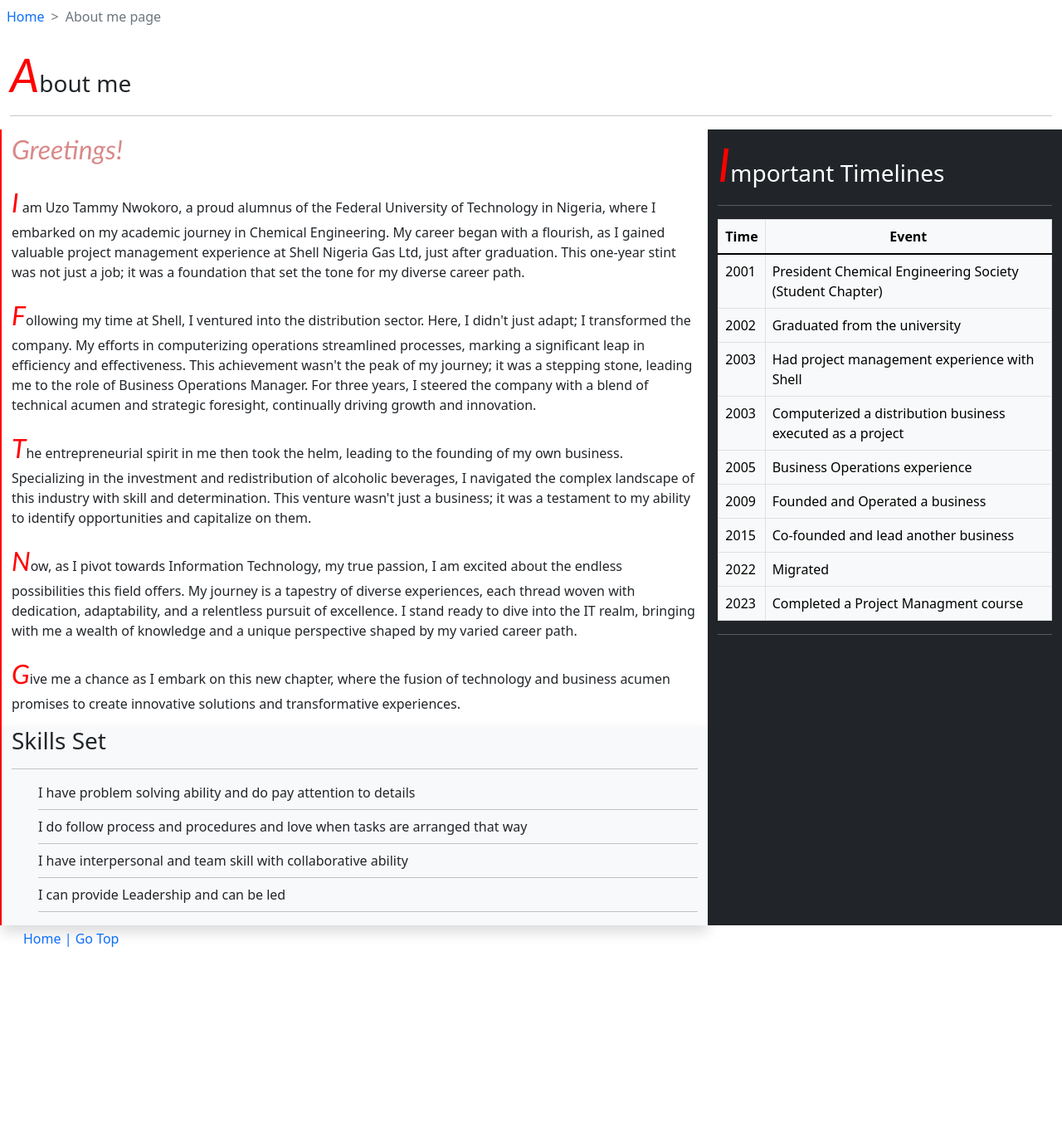
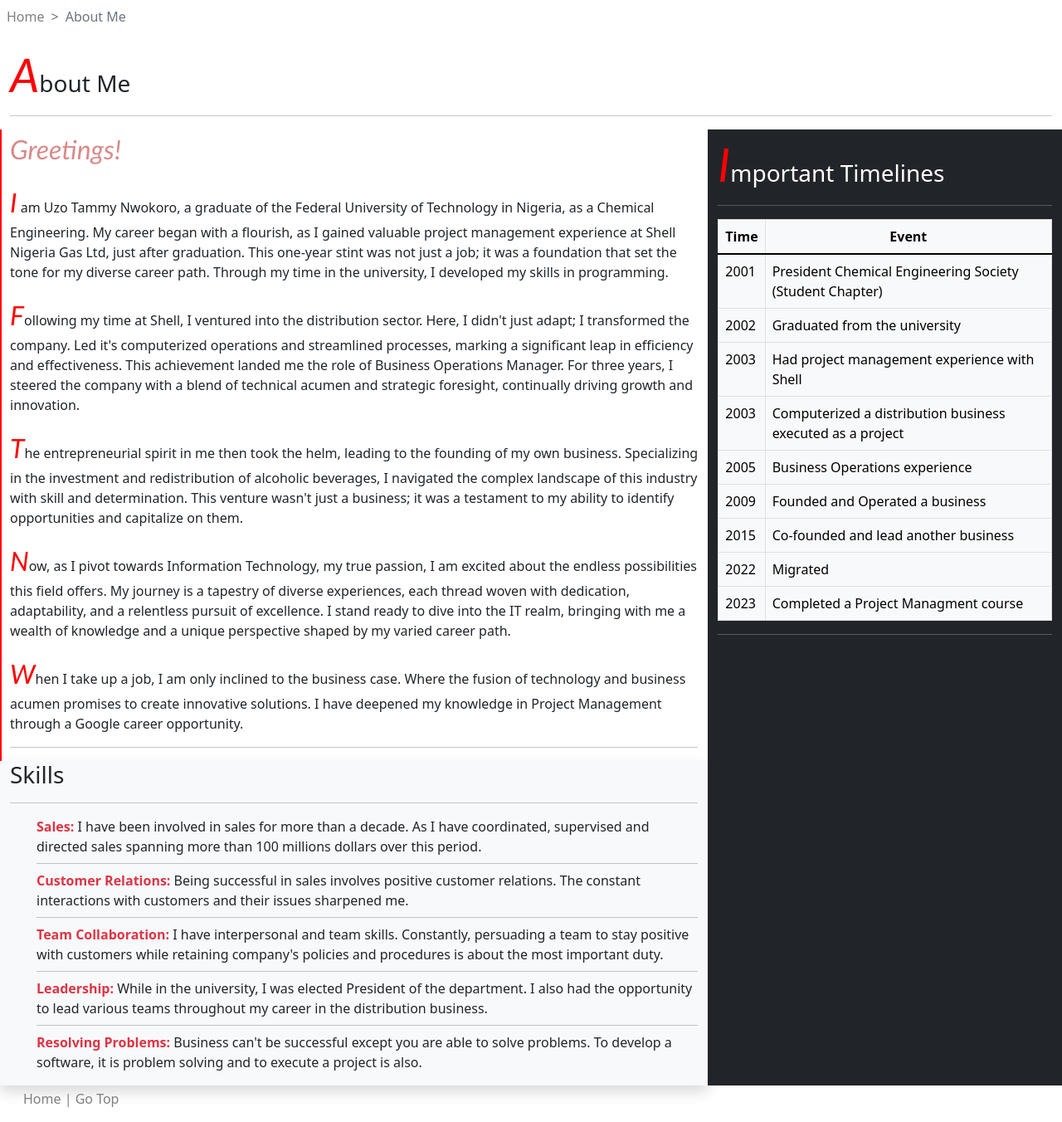
Before and after one commit to UzoTammy/nwokoro, a Django app: page /aboutme/ in a window 1280 px wide. Shown: the whole page at 83% size. Before the commit the page ends 1141 px from the top, so only its background shows below. Run offline with Django 5.2, Linux system fonts and the light colour scheme.

Commit message:
Keeping the site updated

```diff
--- a/core/templates/core/aboutme.html
+++ b/core/templates/core/aboutme.html
@@ -5,29 +5,29 @@
 <nav class="nav nav-dark m-2" style="--bs-breadcrumb-divider: '>';" aria-label="breadcrumb">
     <ol class="breadcrumb">
       <li class="breadcrumb-item"><a href="{% url 'index' %}">Home</a></li>
-      <li class="breadcrumb-item active" aria-current="page">About me page</li>
+      <li class="breadcrumb-item active" aria-current="page">About Me</li>
     </ol>
 </nav>
 <div class="container-fluid">
-    <h3 class="first-letter">About me</h3>
+    <h3 class="first-letter">About Me</h3>
     <hr>
 
     <div class="row">
         <div class="col-sm-8 left-border-line">
             <p class="first-line"> Greetings!</p>
             <p class="first-letter">
-                I am Uzo Tammy Nwokoro, a proud alumnus of the Federal University of Technology in Nigeria,
-                where I embarked on my academic journey in Chemical Engineering. My career began with a flourish, as I
+                I am Uzo Tammy Nwokoro, a graduate of the Federal University of Technology in Nigeria,
+                as a Chemical Engineering. My career began with a flourish, as I
                 gained valuable project management experience at Shell Nigeria Gas Ltd, just after graduation. This
                 one-year stint was not just a job; it was a foundation that set the tone for my diverse career path.
+                Through my time in the university, I developed my skills in programming.
             </p>
             <p class="first-letter">
                 Following my time at Shell, I ventured into the distribution sector. Here, I didn't just adapt; I
-                transformed the company. My efforts in computerizing operations streamlined processes, marking a
-                significant leap in efficiency and effectiveness. This achievement wasn't the peak of my journey; it was
-                a stepping stone, leading me to the role of Business Operations Manager. For three years, I steered the
-                company with a blend of technical acumen and strategic foresight, continually driving growth and
-                innovation.
+                transformed the company. Led it's computerized operations and streamlined processes, marking a
+                significant leap in efficiency and effectiveness. This achievement landed me the role of Business Operations Manager.
+                For three years, I steered the company with a blend of technical acumen and strategic foresight, continually driving growth
+                and innovation.
             </p>
             <p class="first-letter">
                 The entrepreneurial spirit in me then took the helm, leading to the founding of my own business.
@@ -42,24 +42,39 @@
                 realm, bringing with me a wealth of knowledge and a unique perspective shaped by my varied career path.
             </p>
             <p class="first-letter">
-                Give me a chance as I embark on this new chapter, where the fusion of technology and business acumen
-                promises to
-                create innovative solutions and transformative experiences.
+                When I take up a job, I am only inclined to the business case. Where the fusion of technology and business acumen
+                promises to create innovative solutions. I have deepened my knowledge in Project Management through a Google
+                career opportunity.
             </p>
+            <hr>
             <!-- skills -->
             <div class="row shadow">
                 <div class="col bg-light">
-                    <h3>Skills Set</h3>
+                    <h3>Skills</h3>
                     <hr>
                     <ul>
-                        <li>I have problem solving ability and do pay attention to details</li>
+                        <li><b class="text-danger">Sales:</b> I have been involved in sales for more than a decade.
+                            As I have coordinated, supervised and directed sales spanning more than
+                            100 millions dollars over this period.
+                        </li>
                         <hr class="dropdown-divider">
-                        <li>I do follow process and procedures and love when tasks are arranged that way</li>
+                        <li><b class="text-danger">Customer Relations:</b> Being successful in sales involves positive customer relations.
+                            The constant interactions with customers and their issues sharpened me.
+                        </li>
                         <hr class="dropdown-divider">
-                        <li>I have interpersonal and team skill with collaborative ability</li>
+                        <li><b class="text-danger">Team Collaboration:</b> I have interpersonal and team skills. Constantly, persuading a team to stay
+                            positive with customers while retaining company's policies and procedures is about the most
+                            important duty.
+                        </li>
                         <hr class="dropdown-divider">
-                        <li>I can provide Leadership and can be led</li>
+                        <li><b class="text-danger">Leadership:</b> While in the university, I was elected President of the department.
+                            I also had the opportunity to lead various teams throughout my career in the distribution business.
+                        </li>
                         <hr class="dropdown-divider">
+                        <li><b class="text-danger">Resolving Problems:</b> Business can't be successful except you are able to solve problems.
+                            To develop a software, it is problem solving and to execute a project is also.
+                        </li>
+
                     </ul>
                 </div>
             </div>
--- a/core/templates/core/base.html
+++ b/core/templates/core/base.html
@@ -11,7 +11,7 @@
     <style>
         .container-grid-row {
             display: grid;
-            grid-template-rows: 2fr 1.5fr .5fr;
+            grid-template-rows: 2fr 1fr;
             gap: 1px;
             height: 100vh;
         }
@@ -27,7 +27,7 @@
         .rows-black {
             background-color: rgba(0, 0, 0, 1);
             padding: 10px;
-            margin: 5px;
+            margin: 0px;
             align-self: stretch;
         }
         .container-flex {
@@ -55,7 +55,10 @@
             font-family: 'Trebuchet MS', 'Lucida Sans Unicode', 'Lucida Grande', 'Lucida Sans', Arial, sans-serif;
             font-style: italic;
             color: red;
+
         }
+
+
         .hover:hover {
             color: limegreen;
             content: 'dropdown';
@@ -67,10 +70,12 @@
         }
         a {
             text-decoration: none;
+            color: grey;
         }
+
         .left-border-line {
             border-left: 2px solid red;
-
+            padding-left: 10px;
         }
 
     </style>
--- a/core/templates/core/portfolio/scushproject.html
+++ b/core/templates/core/portfolio/scushproject.html
@@ -36,10 +36,12 @@
 {% block content %}
 <div class="container mt-3">
     <div class="row justify-content-center">
-        <div class="col-sm-8">
+        <div class="col-sm-6">
             <h3 class="text-center pretty-font">Scush Web App</h3>
             <p class="text-center">
                 <a href="https://www.scush.com.ng" target="_blank"><i class="fa"></i>Visit the website</a></p>
+        </div>
+        <div class="col-sm-6">
             <p class="first-letter text-muted">
                 Scush, a customized SaaS app, that streamlines administrative functions within a company, focusing on three core areas: Stock,
                 Customers, and Human Resources—aptly reflected in its name, SCusH. Launched in June 2022, this dynamic website has improved
--- a/core/urls.py
+++ b/core/urls.py
@@ -7,6 +7,6 @@ urlpatterns = [
     path('resume-view/', ResumeView.as_view(), name='resume'),
     path('portfolio-scush/', PortfolioScushView.as_view(), name='portfolio-scush'),
     path('portfolio-finuel/', PortfolioFinuelView.as_view(), name='portfolio-finuel'),
-    path('texting-it', TextingView.as_view(), name='texting-it'),
+    path('texting-it/', TextingView.as_view(), name='texting-it'),
 
 ]
```
Also changed, not shown: core/templates/core/homepage.html (+37 -18 lines), 1 other file.
